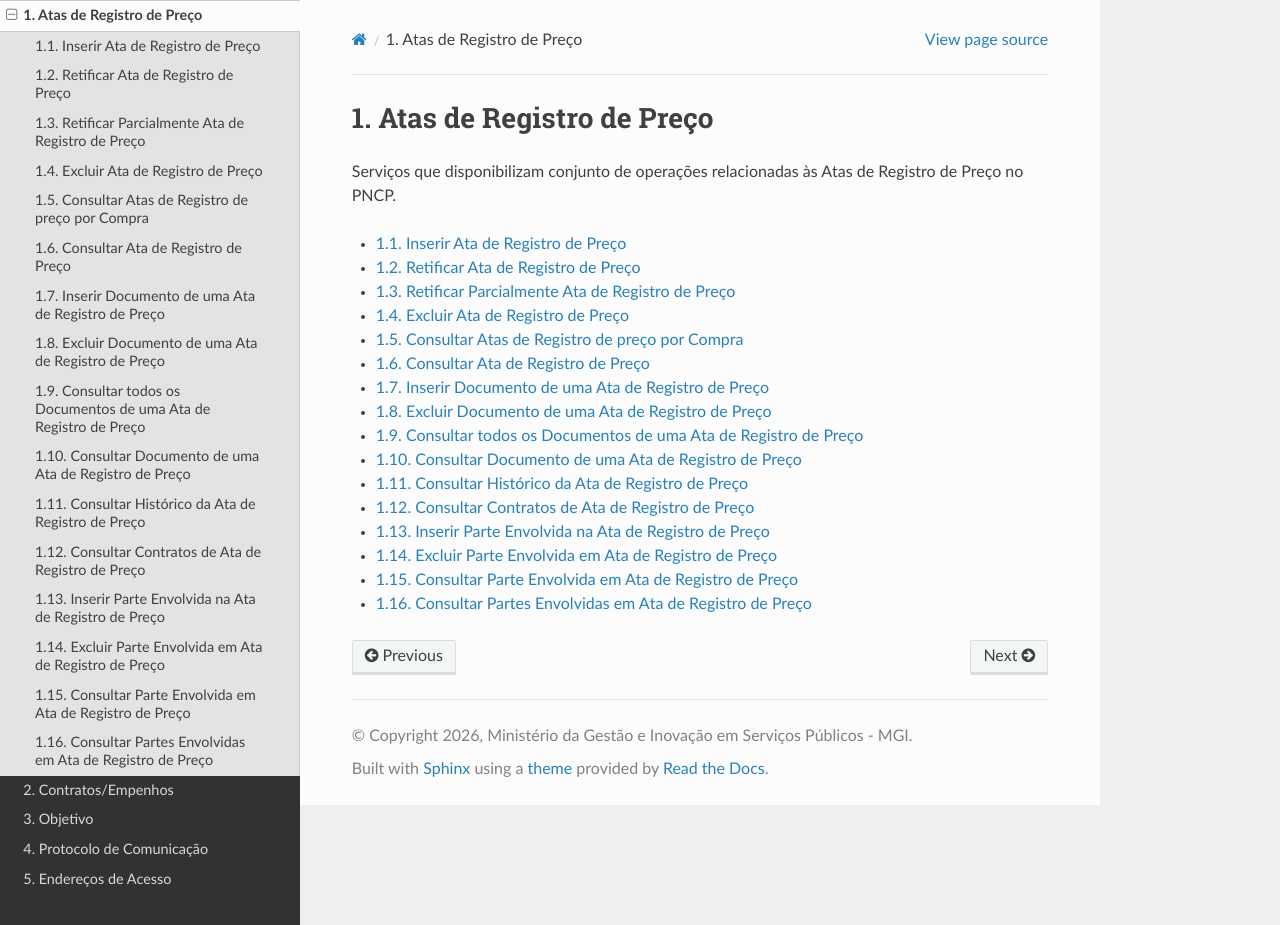
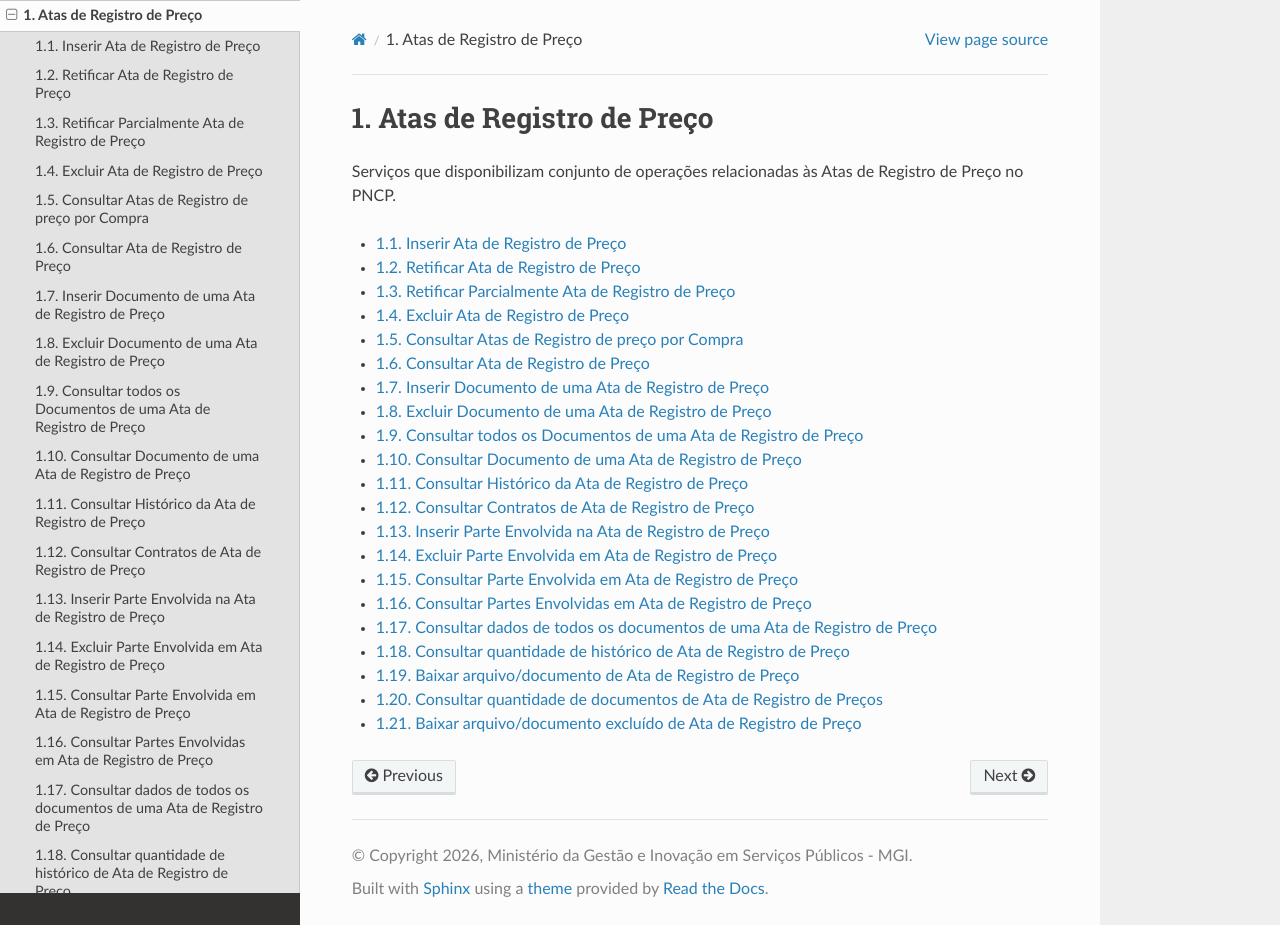
Before and after one commit to carlosmgi/Manual-de-Integracao-do-PNCP, a Sphinx documentation site: the page built from docs/source/ata_de_registro_de_preco/index.rst, in a window 1280 px wide and 925 px high. Built offline with Sphinx 7.4.7 and the Read the Docs theme 3.1.0, drawn with Linux system fonts in a browser that asks for light colours; pages that are not in the unit, such as notebooks, are missing from menus.

Commit message:
Update index.rst

```diff
--- a/docs/source/ata_de_registro_de_preco/index.rst
+++ b/docs/source/ata_de_registro_de_preco/index.rst
@@ -22,3 +22,8 @@
    excluir_parte_envolvida_em_ata_de_registro_de_preco
    consultar_parte_envolvida_em_ata_de_registro_de_preco
    consultar_partes_envolvidas_em_ata_de_registro_de_preco
+   consultar_dados_de_todos_os_documentos_de_uma_ata_de_registro_de_preco
+   consultar_quantidade_de_historico_de_ata_de_registro_de_preco
+   baixar_arquivo_documento_de_ata_de_registro_de_preco
+   consultar_quantidade_de_documentos_de_ata_de_registro_de_precos
+   baixar_arquivo_documento_excluido_de_ata_de_registro_de_preco
```
